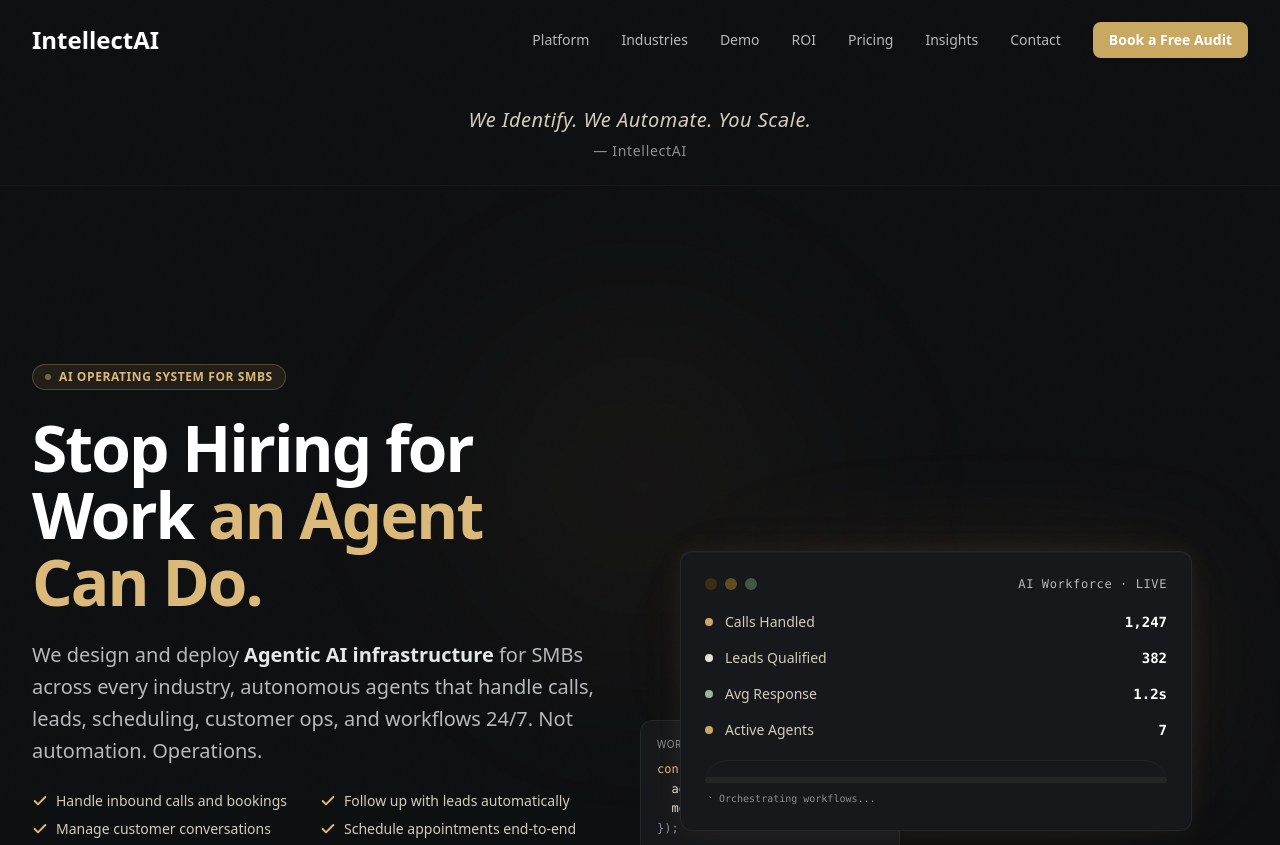
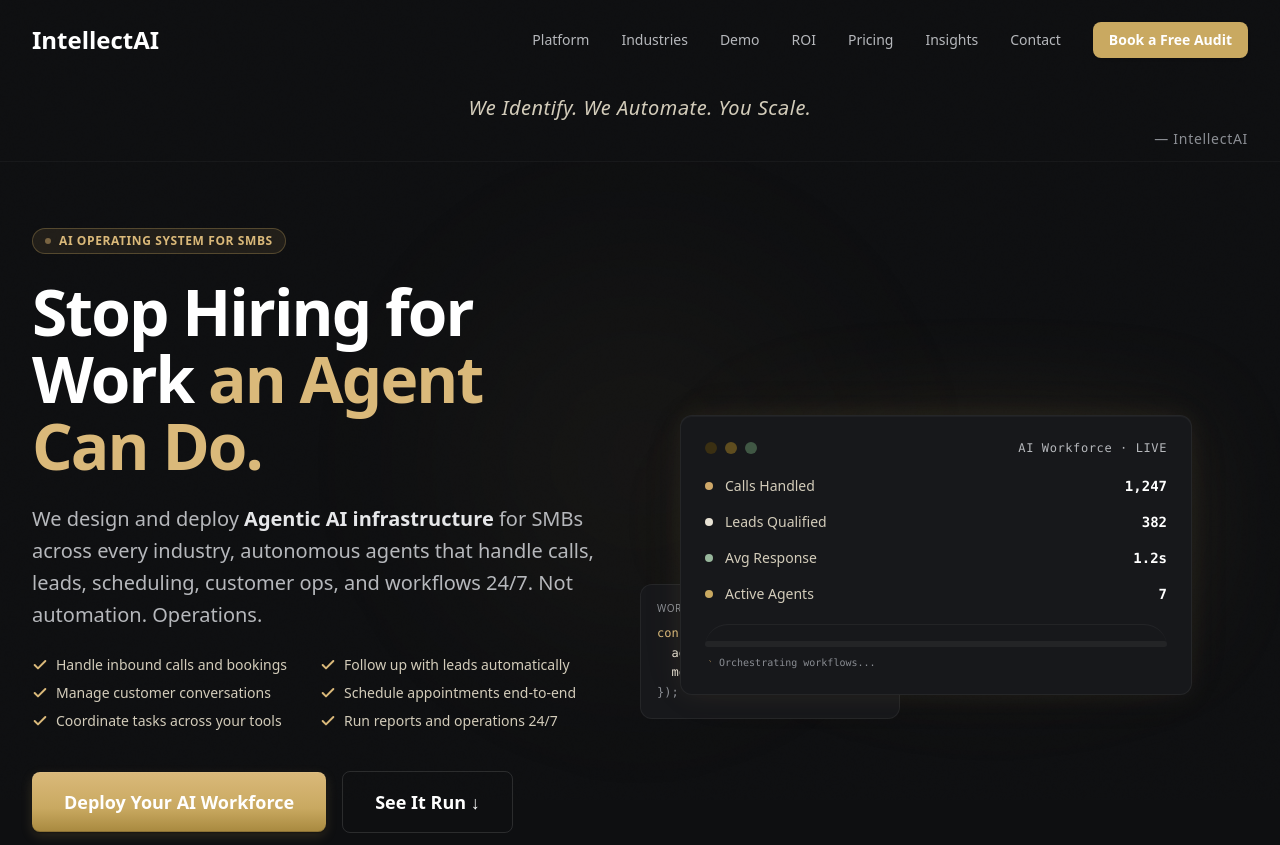
Before and after one commit to aarifmms/intellectai-website, a Next.js app: page / in a window 1280 px wide. Shown: the top 845 px of the page. Built offline with nearby package versions, Linux system fonts and the light colour scheme.

Commit message:
Right-align "— IntellectAI" and tighten slogan-to-hero spacing
Co-Authored-By: Claude Opus 4.7 <noreply@anthropic.com>

```diff
--- a/src/components/sections/Hero.tsx
+++ b/src/components/sections/Hero.tsx
@@ -16,7 +16,7 @@ export default function Hero() {
   return (
     <section
       id="hero"
-      className="grid-bg relative overflow-hidden pb-20 pt-32 md:pb-32 md:pt-44"
+      className="grid-bg relative overflow-hidden pb-20 pt-12 md:pb-32 md:pt-16"
       style={{ background: "#0E0F11" }}
     >
       <div
--- a/src/components/ui/SloganBar.tsx
+++ b/src/components/ui/SloganBar.tsx
@@ -15,11 +15,11 @@ export default function SloganBar() {
       className="border-b border-[rgba(255,255,255,0.04)]"
       style={{ backgroundColor: "#0E0F11" }}
     >
-      <div className="mx-auto flex max-w-7xl flex-col items-center px-6 py-5 md:py-6 md:px-8">
+      <div className="mx-auto max-w-7xl px-6 py-3 md:px-8">
         <p className="text-center text-lg italic leading-relaxed tracking-wide text-[#D3CCBA] md:text-xl">
           {slogan}
         </p>
-        <p className="mt-1 text-sm font-medium tracking-wider text-[#8A8D93]">
+        <p className="mt-1 text-right text-sm font-medium tracking-wider text-[#8A8D93]">
           &mdash; IntellectAI
         </p>
       </div>
```
